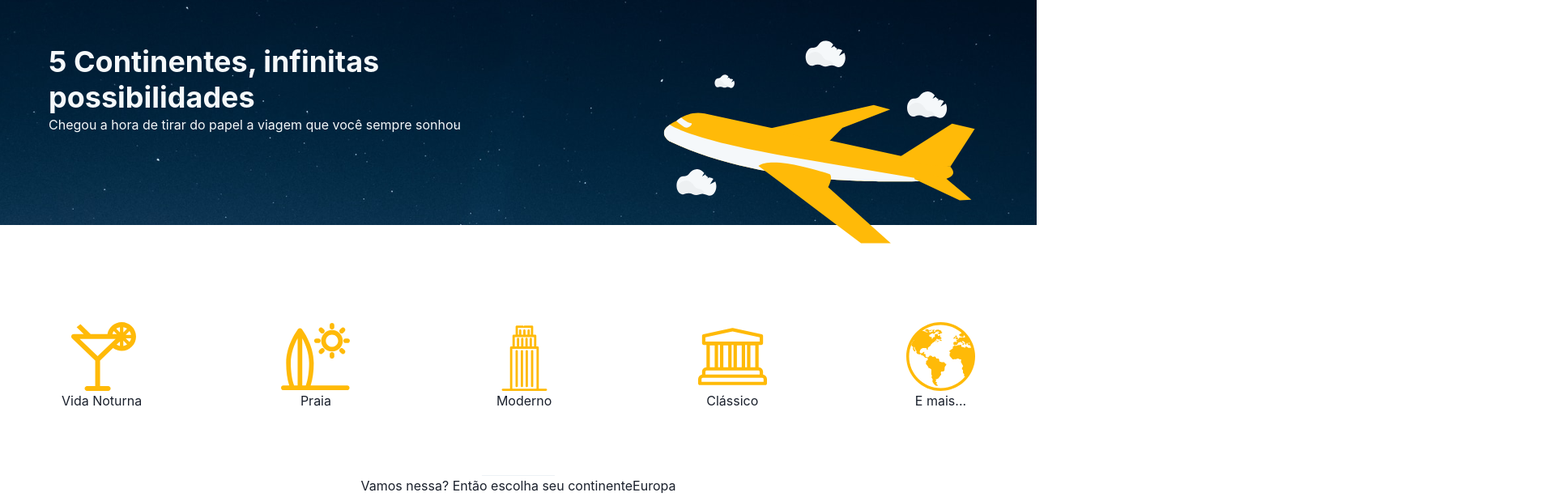
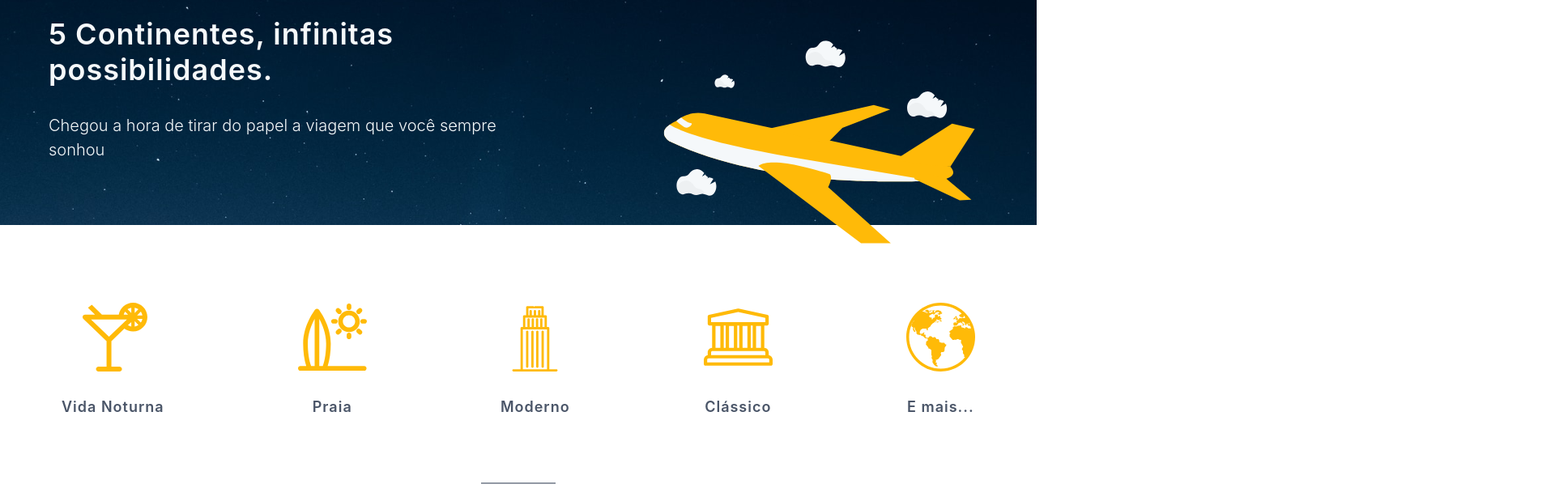
Before and after one commit to Guilhermecheng/worldtrip, a Next.js app: page / in a window 1280 px wide. Shown: the part 157-776 px from the top of the page at 81% size, 1920 px wide, since content can reach past the window. Built offline with nearby package versions, Linux system fonts and the light colour scheme.

Commit message:
styling TravelTypes and beggining Slides

```diff
--- a/next.config.js
+++ b/next.config.js
@@ -3,4 +3,10 @@ const nextConfig = {
   reactStrictMode: true,
 }
 
-module.exports = nextConfig
+module.exports = {
+  nextConfig,
+  images: {
+    loader: 'imgix',
+    path: 'http://localhost:3000/',
+  },
+}
--- a/package.json
+++ b/package.json
@@ -12,10 +12,11 @@
     "@emotion/react": "^11.7.1",
     "@emotion/styled": "^11.6.0",
     "@hookform/resolvers": "^2.8.8",
-    "next": "12.0.10",
+    "next": "^12.1.0",
     "react": "17.0.2",
     "react-dom": "17.0.2",
     "react-icons": "^4.3.1",
+    "swiper": "^8.0.6",
     "yup": "^0.32.11"
   },
   "devDependencies": {
--- /dev/null
+++ b/src/components/Slides/index.tsx
@@ -0,0 +1,32 @@
+import { Swiper, SwiperSlide } from 'swiper/react';
+import { Navigation, Pagination, Scrollbar, A11y } from 'swiper';
+
+import { Box } from '@chakra-ui/react';
+
+import 'swiper/css';
+import 'swiper/css/navigation';
+
+export function Slides() {
+    return (
+        <Swiper
+            // install Swiper modules
+            modules={[Navigation]}
+            spaceBetween={50}
+            slidesPerView={3}
+            navigation
+            onSwiper={(swiper) => console.log(swiper)}
+            onSlideChange={() => console.log('slide change')}
+            height={400}
+        >
+            <SwiperSlide>
+                <Box bg="red">
+
+                    Slide 1
+                </Box>
+            </SwiperSlide>
+            <SwiperSlide>Slide 2</SwiperSlide>
+            <SwiperSlide>Slide 3</SwiperSlide>
+            <SwiperSlide>Slide 4</SwiperSlide>
+        </Swiper>
+    );
+}
--- a/src/components/homecomp/ContinentsSlides.tsx
+++ b/src/components/homecomp/ContinentsSlides.tsx
@@ -1,14 +1,42 @@
-import { Flex } from '@chakra-ui/react';
+import { Flex, Heading } from '@chakra-ui/react';
 import Link from 'next/link';
+import { Slides } from '../Slides';
 
-export function ContinentsSlides() {
+interface ContinentsSlidesProps {
+    isMobile?: boolean;
+}
+
+export function ContinentsSlides({ isMobile }: ContinentsSlidesProps) {
+
     return (
-        <Flex>
-            <h1>Vamos nessa? Então escolha seu continente</h1>
+        <Flex
+            direction="column"
+            my={ isMobile ? "8" : "12"}
+            alignItems="center"
+            fontSize="2xl"
+            color="gray.600"
+        >
+            <Heading
+                as="h1"
+                fontWeight="semibold"
+                fontSize={["2xl", "4xl"]}
+            >
+                Vamos nessa?
+            </Heading>
+
+            <Heading
+                as="h1"
+                fontWeight="semibold"
+                fontSize={["2xl", "4xl"]}
+            >
+                Então escolha seu continente
+            </Heading>
 
             <Link href={`/continent/europe`}>
                 <a>Europa</a>
             </Link>
+
+            <Slides />
         </Flex>
     )
 }
--- a/src/components/homecomp/MainBanner.tsx
+++ b/src/components/homecomp/MainBanner.tsx
@@ -1,15 +1,13 @@
-import { Flex, Grid, Heading, Text, useBreakpointValue } from '@chakra-ui/react';
+import { Flex, Grid, Heading, Text } from '@chakra-ui/react';
 import Image from 'next/image';
 
 import AirplaneSvg from '../../../public/images/Airplane.svg';
 
+interface MainBannerProps {
+    isMobile?: boolean;
+}
 
-export function MainBanner() {
-
-    const isMobile = useBreakpointValue({
-        base: true,
-        md: false,
-    })
+export function MainBanner({ isMobile }: MainBannerProps) {
 
     return (
         <Flex
@@ -22,7 +20,7 @@ export function MainBanner() {
             alignItems="center"
             justifyContent="center"
             px="4" // CONTAINER INSIDE PADDING
-            mb="10"
+            // mb="10"
         >
             <Grid
                 templateColumns={!isMobile ? "repeat(2, 1fr)" : "1fr"}
@@ -33,10 +31,19 @@ export function MainBanner() {
                 flexDirection="column"
                 justifyContent="center"
             >
-                <Heading as="h1">
-                    5 Continentes, infinitas possibilidades
+                <Heading
+                    as="h1"
+                    fontSize={["2xl", "3xl", "4xl"]}
+                    fontWeight="semibold"
+                    letterSpacing="1px"
+                >
+                    5 Continentes, infinitas possibilidades.
                 </Heading>
-                <Text>
+                <Text
+                    mt="8"
+                    fontSize={["md", "lg" ,"xl"]}
+                    fontWeight="light"
+                >
                     Chegou a hora de tirar do papel a viagem que você sempre sonhou
                 </Text>
             </Flex>
--- a/src/components/homecomp/TravelTypes.tsx
+++ b/src/components/homecomp/TravelTypes.tsx
@@ -1,47 +1,95 @@
-import { Flex, Box, useBreakpointValue, Text } from "@chakra-ui/react";
+import { Flex, Icon, useBreakpointValue, Text, Box } from "@chakra-ui/react";
 import Image from "next/image";
 
-import vidaNoturna from '../../../public/images/vidanoturna.svg';
+import vidanoturna from '../../../public/images/vidanoturna.svg';
 import praia from '../../../public/images/praia.svg';
 import moderno from '../../../public/images/moderno.svg';
 import classico from '../../../public/images/classico.svg';
 import emais from '../../../public/images/emais.svg';
 
-export function TravelTypes() {
-    const isMobile = useBreakpointValue({
-        base: true,
-        md: false,
-    })
+import { GoPrimitiveDot } from 'react-icons/go';
+
+
+interface TravelTypesProps {
+    isMobile?: boolean;
+}
+
+const travelTypeImages = [
+    {
+        name: 'vidanoturna',
+        text: 'Vida Noturna',
+        image: vidanoturna,
+    },
+    {
+        name: 'praia',
+        text: 'Praia',
+        image: praia,
+    },
+    {
+        name: 'moderno',
+        text: 'Moderno',
+        image: moderno,
+    },
+    {
+        name: 'classico',
+        text: 'Clássico',
+        image: classico,
+    },
+    {
+        name: 'emais',
+        text: 'E mais...',
+        image: emais,
+    },
+]
+
+export function TravelTypes({ isMobile }: TravelTypesProps) {
 
     return (
         <Flex
             alignItems="center"
-            justifyContent="space-between"
+            justifyContent={ isMobile ? "center" :  "space-between" }
             maxWidth="72.5em"
             w="100%"
-            my="20"
+            mt={ isMobile ? "10" : "24"}
+            mb={ isMobile ? "10" : "20"}
             px="4"
+            flexWrap={ isMobile ? "wrap" :  "nowrap" }
         >
-                <Flex direction="column" alignItems="center">
-                    <Image src={ vidaNoturna } />
-                    <Text>Vida Noturna</Text>
-                </Flex>
-                <Flex direction="column" alignItems="center">
-                    <Image src={ praia } />
-                    <Text>Praia</Text>
-                </Flex>
-                <Flex direction="column" alignItems="center">
-                    <Image src={ moderno } />
-                    <Text>Moderno</Text>
-                </Flex>
-                <Flex direction="column" alignItems="center">
-                    <Image src={ classico } />
-                    <Text>Clássico</Text>
-                </Flex>
-                <Flex direction="column" alignItems="center">
-                    <Image src={ emais } />
-                    <Text>E mais...</Text>
-                </Flex>
+            {
+                travelTypeImages.map((type) => {
+                    return (
+                        <Flex
+                            direction={isMobile ?  "row" : "column"}
+                            alignItems="center"
+                            id={ type.name }
+                            mx={ isMobile ? "6" : "0" }
+                        >
+                            { isMobile ? (
+                                <Flex
+                                    mr="2"
+                                >
+                                    <Icon as={ GoPrimitiveDot } color="#FFBA08"  />
+                                </Flex>
+                            ) : (
+                                <Box
+                                    mb="6"
+                                >
+                                    <Image src={ type.image } alt={ type.text } />
+                                </Box>
+                            ) }
+
+                            <Text
+                                fontWeight="semibold"
+                                color="gray.600"
+                                fontSize="lg"
+                                letterSpacing="1px"
+                            >
+                                { type.text }
+                            </Text>
+                        </Flex>
+                    )
+                })
+            }
       </Flex>
     )
 }
--- a/src/pages/_app.tsx
+++ b/src/pages/_app.tsx
@@ -1,9 +1,10 @@
 import type { AppProps } from 'next/app'
 import { ChakraProvider } from '@chakra-ui/react';
+import { theme } from '../styles/theme';
 
 function MyApp({ Component, pageProps }: AppProps) {
   return (
-    <ChakraProvider>
+    <ChakraProvider theme={ theme }>
       <Component {...pageProps} />
     </ChakraProvider>
   )
--- a/src/pages/index.tsx
+++ b/src/pages/index.tsx
@@ -1,4 +1,4 @@
-import { Flex, Divider } from '@chakra-ui/react';
+import { Flex, Divider, useBreakpointValue } from '@chakra-ui/react';
 import type { NextPage } from 'next'
 import Header from '../components/Header';
 
@@ -10,19 +10,31 @@ import { ContinentsSlides } from '../components/homecomp/ContinentsSlides';
 
 
 const Home: NextPage = () => {
+
+  const isMobile = useBreakpointValue({
+      base: true,
+      md: false,
+  })
+
   return (
     <Flex
       direction="column"
       alignItems="center"
     >
+      {/* Header mobile props are different (breakpointvalue is sm) */}
       <Header />
 
-      <MainBanner />
+      <MainBanner isMobile={ isMobile }  />
 
-        <TravelTypes />
-        <Divider maxWidth="90px" bg="gray.900" />
+      <TravelTypes isMobile={ isMobile }  />
 
-        <ContinentsSlides />
+      <Divider
+        maxWidth="90px"
+        borderColor="gray.600"
+        borderWidth="1px"
+      />
+
+      <ContinentsSlides isMobile={ isMobile } />
 
 
     </Flex>
--- /dev/null
+++ b/src/styles/theme.ts
@@ -0,0 +1,5 @@
+import { extendTheme } from "@chakra-ui/react";
+
+export const theme = extendTheme({
+
+})
```
Also changed, not shown: 1 other file (tests, documents, lock files or other folders).
